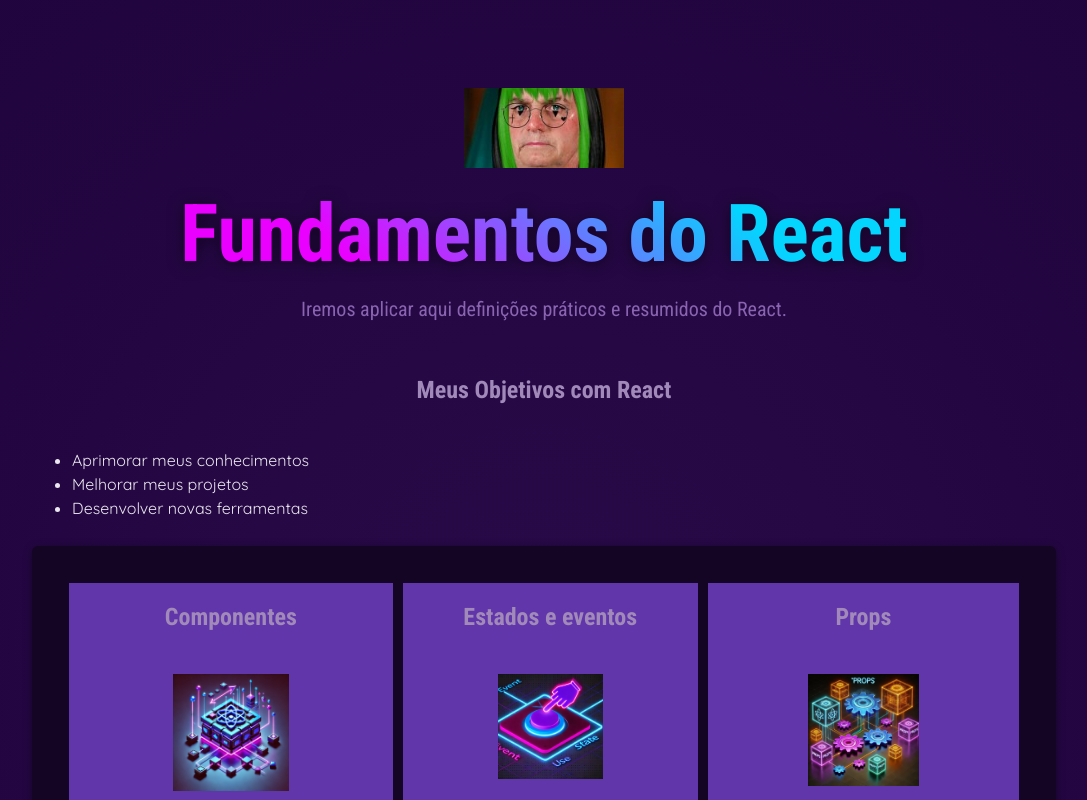
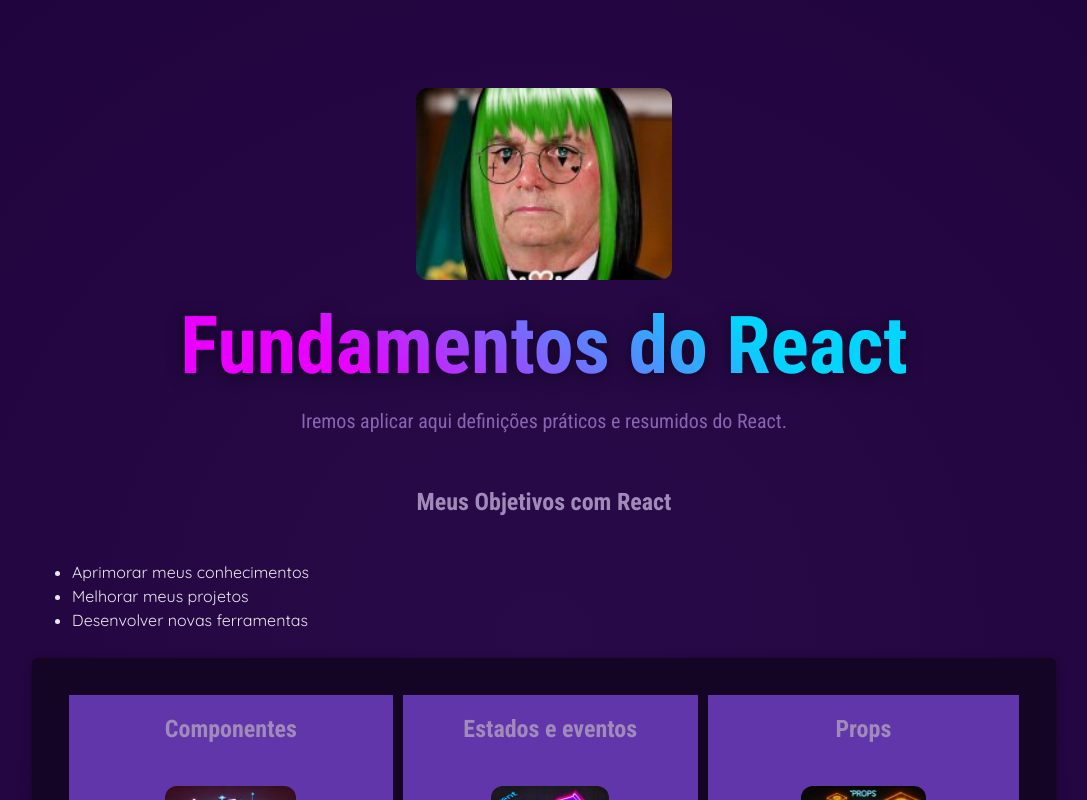
Before and after one commit to Leonardo2745/Lista_React_and_NodeJS_Leonardo_Cardoso, a React (Vite) app in the folder Bases-do-React/react-basis/: page / in a window 1280 px wide. Both pictures are taken after a click on the button "Clique aqui". Shown: the top 800 px of the page, without its empty margins (96-1183 px from the left). Built offline with nearby package versions, Linux system fonts and the light colour scheme.

Commit message:
update estilização

```diff
--- a/Bases-do-React/react-basis/src/components/coreconcept/CoreConcept.css
+++ b/Bases-do-React/react-basis/src/components/coreconcept/CoreConcept.css
@@ -14,5 +14,6 @@
 .imgConcept {
     margin: 15px;
     align-items: center;
-    width: 40%;
+    width: 45%;
+    border-radius: 12px;
 }
--- a/Bases-do-React/react-basis/src/index.css
+++ b/Bases-do-React/react-basis/src/index.css
@@ -25,8 +25,9 @@
 }
 
 header img {
-  height: 5rem;
-  width: 10rem;
+  height: 12rem;
+  width: 16rem;
+  border-radius: 12px;
   object-fit: cover;
 }
 
```
